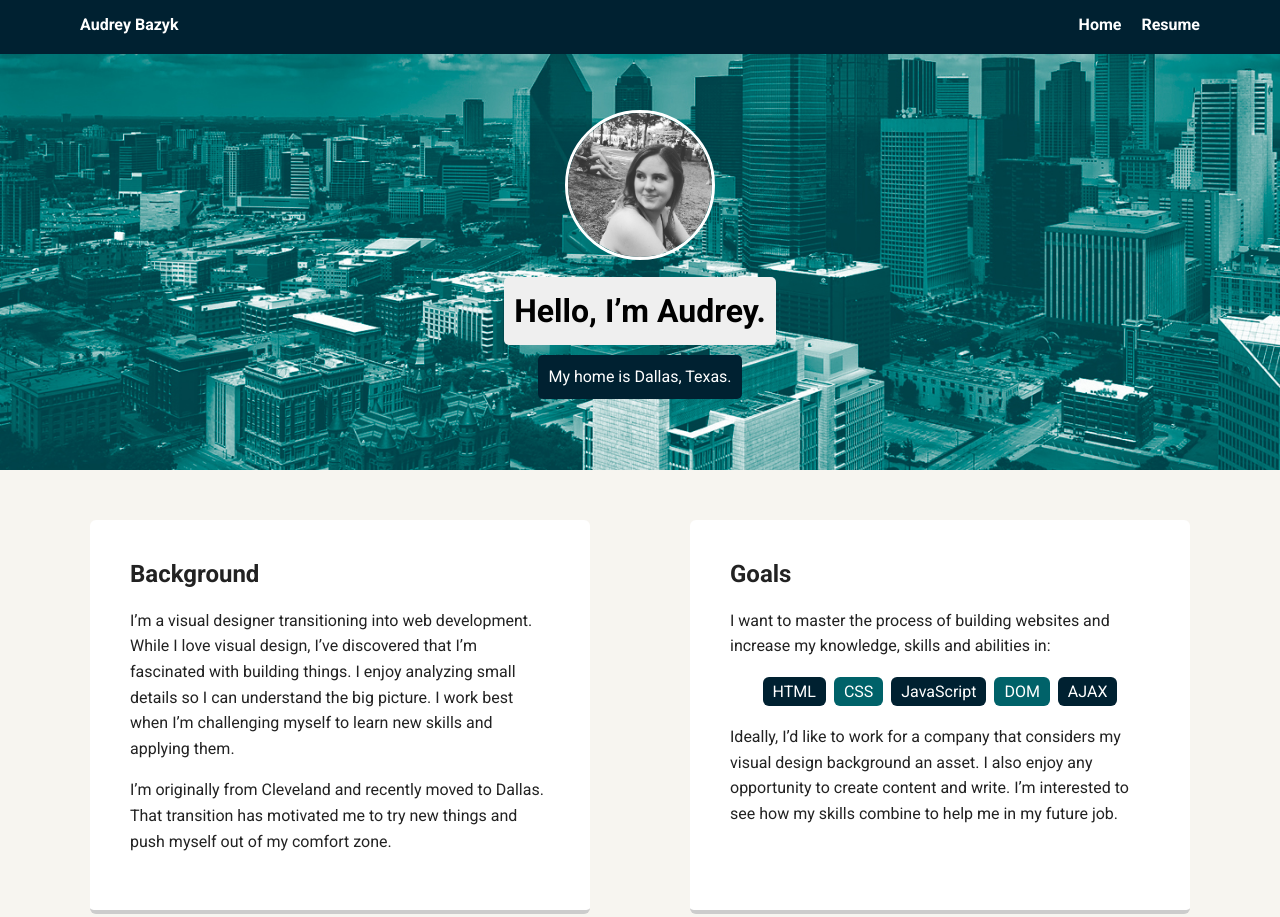
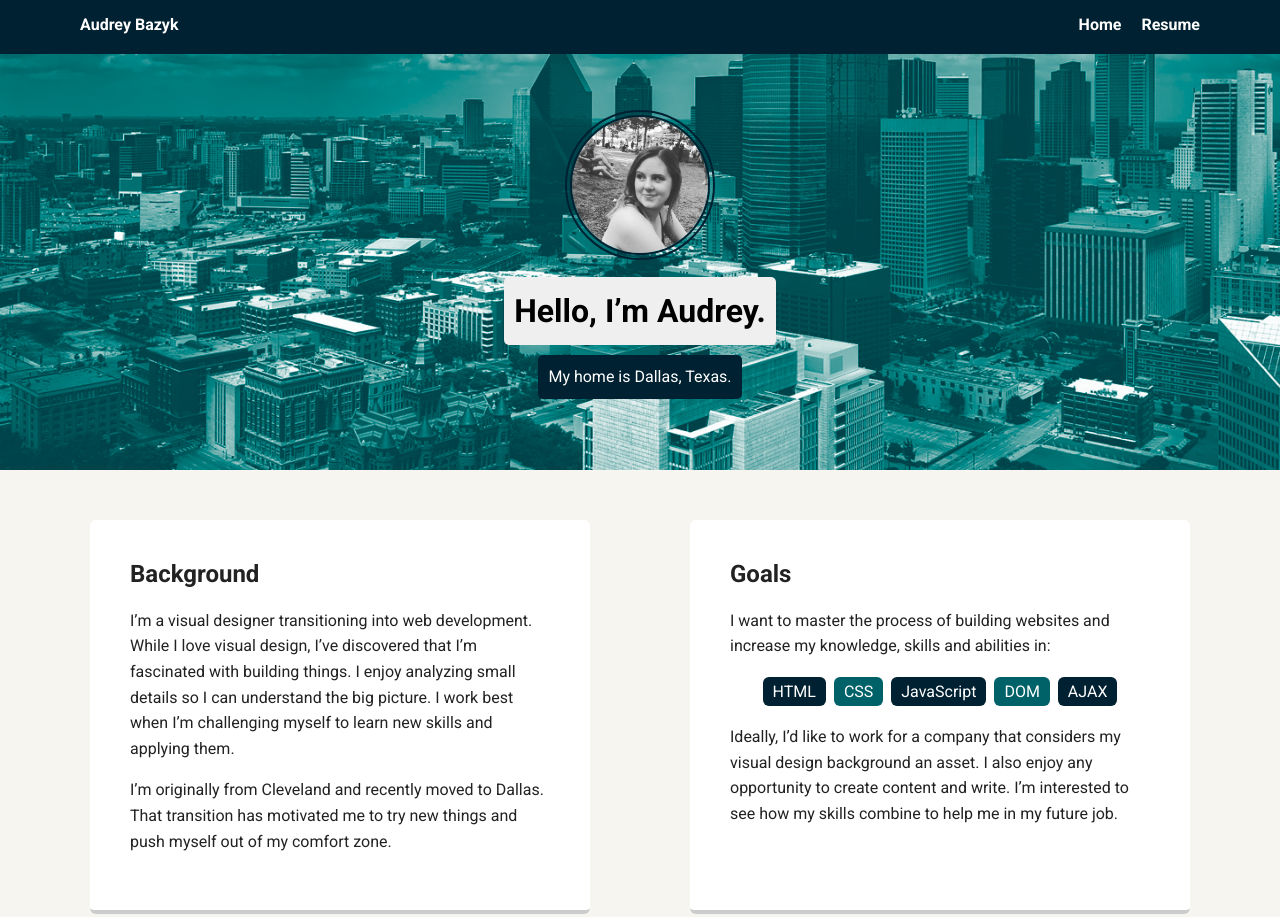
Before and after one commit to BazykAudrey/unit1-personal-profile, a plain HTML site: page index.html in a window 1280 px wide. Shown: the top 917 px of the page. Drawn offline with Linux system fonts and the light colour scheme; a web font is replaced by a local one.

Commit message:
EC: profile img styles
Made CSS style changes to my profile photo

```diff
--- a/styles.css
+++ b/styles.css
@@ -70,11 +70,11 @@ header .profile-image {
   width: 150px;
   height: 150px;
   border-radius: 50%;
-  border: 3px solid white;
+  border: 7px double #002131;
   transition: all .5s;
 }
 header .profile-image:hover {
-  transform: scale(1.2) rotate(5deg);
+  transform: scale(1.4,1.4);
 }
 .tag {
   background-color: #efefef;
```
